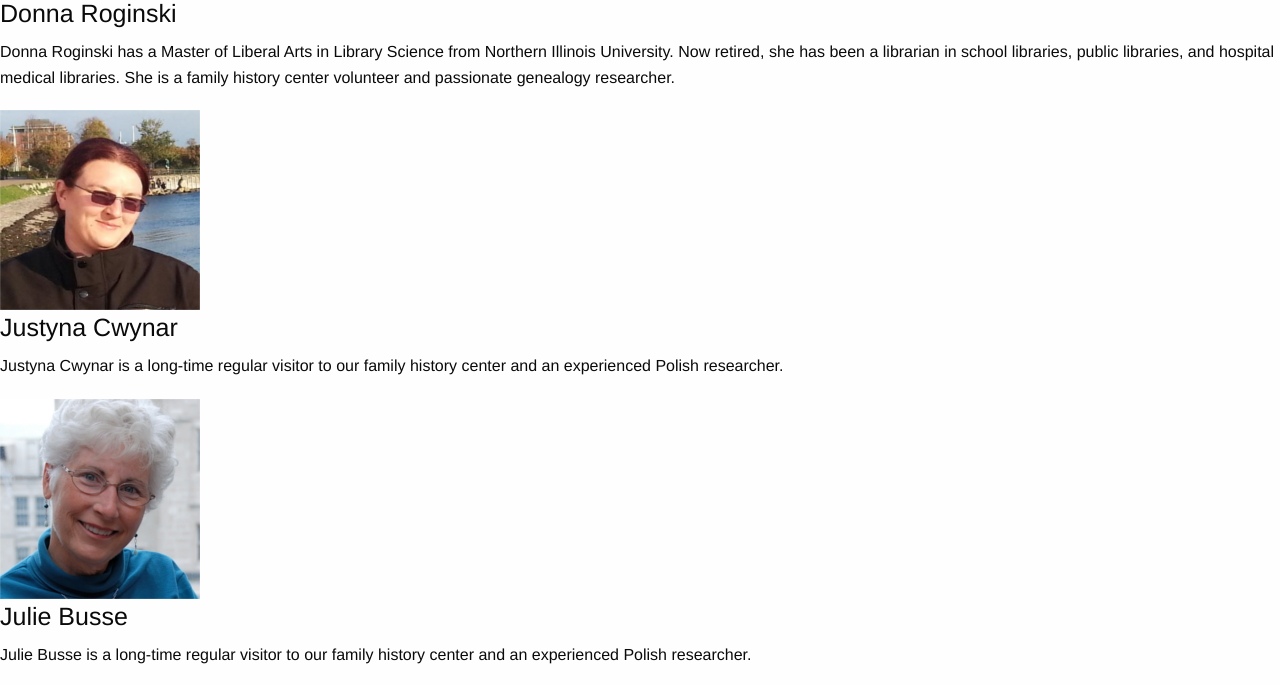
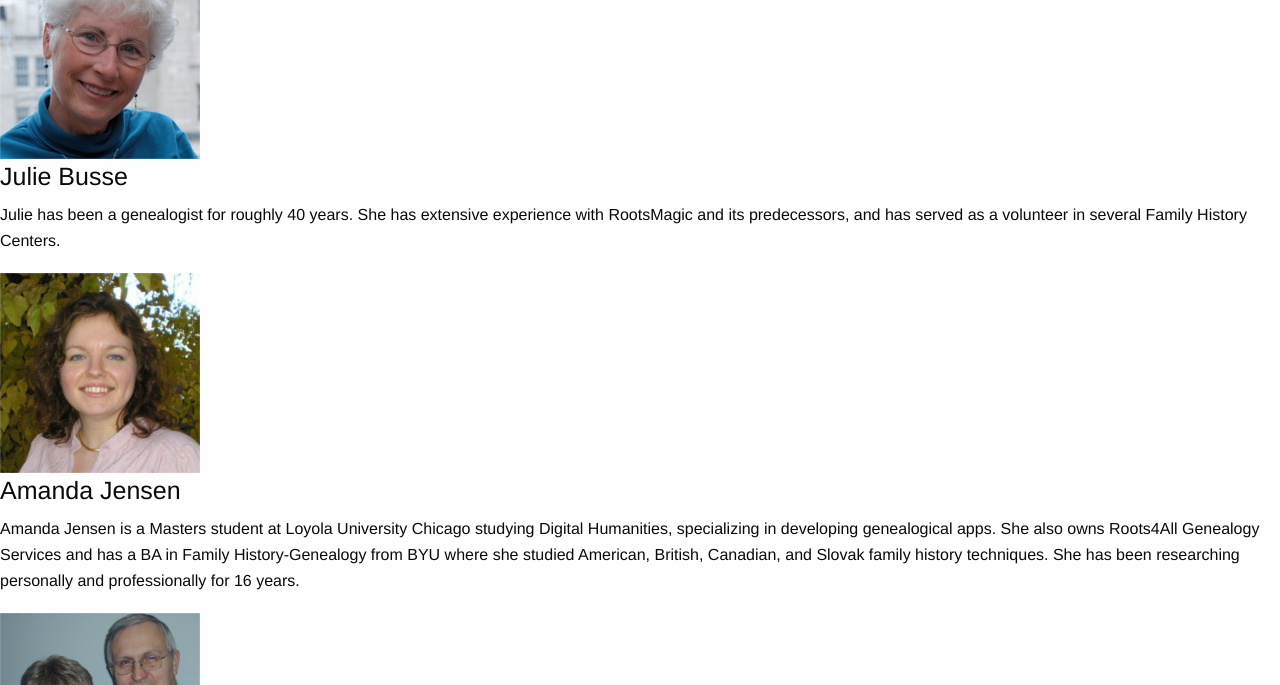
Before and after one commit to andrewlowell/CFHF15, a Rails app: page /speakers in a window 1280 px wide. Shown: the part 1670-2355 px from the top of the page. Run offline with Rails 7, Linux system fonts and the light colour scheme; style sheets or scripts are compiled from the project's sources; some libraries are stand-ins or nearby versions.

Commit message:
Little changes, added Amanda Jensen.

```diff
--- a/app/views/static_pages/home.html.erb
+++ b/app/views/static_pages/home.html.erb
@@ -53,7 +53,7 @@
   <div class="small-4 medium-4 large-4 columns">
     <%= image_tag "workshops.jpg", class: "image-centered" %>
     <h4 class="text-centered">Presentations</h4>
-    <p class="smaller-text">Couldn't make it to Salt lake City for RootsTech 2015? Come get the same great genealogy content here at teh Chicago Family History Fair. We'll offer some of the best talks from RootsTech on vido in three parallel tracks. We'll have great live presentations from local genealogists.</p>
+    <p class="smaller-text">Couldn't make it to Salt lake City for RootsTech 2015? Come get the same great genealogy content here at the Chicago Family History Fair. We'll offer some of the best talks from RootsTech on video in three parallel tracks. We'll have great live presentations from local genealogists.</p>
     <div class="text-centered"><%= link_to "Schedule Highlights", schedule_path %></div>
   </div>
 
--- a/app/views/static_pages/speakers.html.erb
+++ b/app/views/static_pages/speakers.html.erb
@@ -45,18 +45,6 @@
 
 <div class="row speaker-blurb">
   <div class="large-3 medium-3 small-3 columns">
-    <a name="bruce_susan"><%= image_tag "bruce_susan.jpg" %></a>
-  </div>
-  <div class="large-9 medium-9 small-9 columns">
-    <h4>Bruce and Susan Anderson</h4>
-    <p>Bruce and Susan Anderson serve as Area Family History Advisers for The Church of Jesus Christ of Latter-day Saints in the North America Central Area.  Susan, a lifelong genealogist, has also served for four years as a telephone customer support agent for FamilySearch.org and a trainer for others who provide telephone support for the program.  Bruce also serves as the director of the Normal IL Family History Center. </p>
-  </div>
-</div>
-
-
-
-<div class="row speaker-blurb">
-  <div class="large-3 medium-3 small-3 columns">
     <a name="donna_roginski"><%= image_tag "donna_roginski.jpg" %></a>
   </div>
   <div class="large-9 medium-9 small-9 columns">
@@ -81,16 +69,26 @@
   </div>
   <div class="large-9 medium-9 small-9 columns">
     <h4>Julie Busse</h4>
-    <p>Julie Busse is a long-time regular visitor to our family history center and an experienced Polish researcher.</p>
+    <p>Julie has been a genealogist for roughly 40 years. She has extensive experience with RootsMagic and its predecessors, and has served as a volunteer in several Family History Centers.</p>
   </div>
 </div>
 
 <div class="row speaker-blurb">
   <div class="large-3 medium-3 small-3 columns">
-    <a name="jeremy_foote"><%= image_tag "jeremy_foote.jpg" %></a>
+    <a name="amanda_jensen"><%= image_tag "amanda_jensen.jpg" %></a>
   </div>
   <div class="large-9 medium-9 small-9 columns">
-    <h4>Jeremy Foote</h4>
-    <p>Jeremy Foote is a PhD student at Northwestern University in Media, Technology, and Society. He's studying how and why people collaborate online.</p>
+    <h4>Amanda Jensen</h4>
+    <p>Amanda Jensen is a Masters student at Loyola University Chicago studying Digital Humanities, specializing in developing genealogical apps. She also owns Roots4All Genealogy Services and has a BA in Family History-Genealogy from BYU where she studied American, British, Canadian, and Slovak family history techniques. She has been researching personally and professionally for 16 years.</p>
   </div>
 </div>
+
+<div class="row speaker-blurb">
+  <div class="large-3 medium-3 small-3 columns">
+    <a name="bruce_susan"><%= image_tag "bruce_susan.jpg" %></a>
+  </div>
+  <div class="large-9 medium-9 small-9 columns">
+    <h4>Bruce and Susan Anderson</h4>
+    <p>Bruce and Susan Anderson serve as Area Family History Advisers for The Church of Jesus Christ of Latter-day Saints in the North America Central Area.  Susan, a lifelong genealogist, has also served for four years as a telephone customer support agent for FamilySearch.org and a trainer for others who provide telephone support for the program.  Bruce also serves as the director of the Normal IL Family History Center. </p>
+  </div>
+</div>
--- a/config/initializers/CFHF-classes.rb
+++ b/config/initializers/CFHF-classes.rb
@@ -1,7 +1,7 @@
   CLASSES = [
               [
                ["Ten Ways to Jumpstart Your Genealogy (Thomas McEntee - Chapel)", "10 Ways to Jumpstart Your Genealogy (<a href=\"/speakers#thomas_macentee\">Thomas MacEntee</a> - Chapel)"],
-               ["Introduction to FamilySearch, Spanish (Bruce Jensen - Family History Center)", "Introduction to FamilySearch, Spanish (<a href=\"/speakers#bruce_susan\">Bruce Jensen</a> - Family History Center)"],
+               ["Introduction to FamilySearch (Español - Bruce Anderson - Family History Center)", "Introduction to FamilySearch (Español - <a href=\"/speakers#bruce_susan\">Bruce Jensen</a> - Family History Center)"],
                ["Find Names & Strengthen Family with the My Family Booklet (Video - Room 1)"],
                ["Getting the Most Out of Ancestry.com (Video - Room 3)"],
                ["1-on-1 Research Help (Room 4)"],
@@ -20,7 +20,7 @@
               [
                 ["Genealogy: Do-Over: A Year of Learning from Mistakes (Thomas MacEntee - Chapel)"],
                 ["Online Resources for Polish Research (Justyna Cwynar - Relief Society Room)", "Online Resources for Polish Research (<a href=\"/speakers#justyna_cwynar\">Justyna Cwynar</a> - Relief Society Room)"],
-                ["Introduction to RootsMagic (Julie Busse - Family History Center)", "Introduction to RootsMagic (<a href=\"/speakers#julie_busse\">Julie Busse</a> - Family History Center)"],
+                ["Getting Started with RootsMagic Genealogy Software (Julie Busse - Family History Center)", "Getting Started with RootsMagic Genealogy Software (<a href=\"/speakers#julie_busse\">Julie Busse</a> - Family History Center)"],
                 ["From Tree to Temple: Preparing Family Names for the Temple (Video - Room 1)"],
                 ["Getting Started in Genetic Genealogy (Video - Room 3)"],
                 ["1-on-1 Research Help (Room 4)"],
@@ -30,7 +30,7 @@
               [
                 ["You Use WHAT for Genealogy? Wonderful Uses for Unusual Tools (Thomas McEntee - Chapel)"],
                 ["Online Census Tips and Secrets (Donna Roginski - Relief Society Room)", "Online Census Tips and Secrets (<a href=\"/speakers#donna_roginski\">Donna Roginski</a> - Relief Society Room)"],
-                ["The Power of Online Genealogy Collaboration (Jeremy Foote - Family History Center)", "The Power of Online Genealogy Collaboration (<a href=\"/speakers#jeremy_foote\">Jeremy Foote</a> - Family History Center)"],
+                ["RootsMagic Part 2 (Julie Busse - Family History Center)", "RootsMagic Part 2 (<a href=\"/speakers#julie_busse\">Julie Busse</a> - Family History Center)"],
                 ["FamilySearch & Beyond: New Resources for Members (Video - Room 1)"],
                 ["FamilySearch Indexing: It's a Whole New World! (Video - Room 3)"],
                 ["1-on-1 Research Help (Room 4)"]
```
Also changed, not shown: app/assets/images/amanda_jensen.jpg (added), app/assets/images/donna_roginski.jpg (added).
